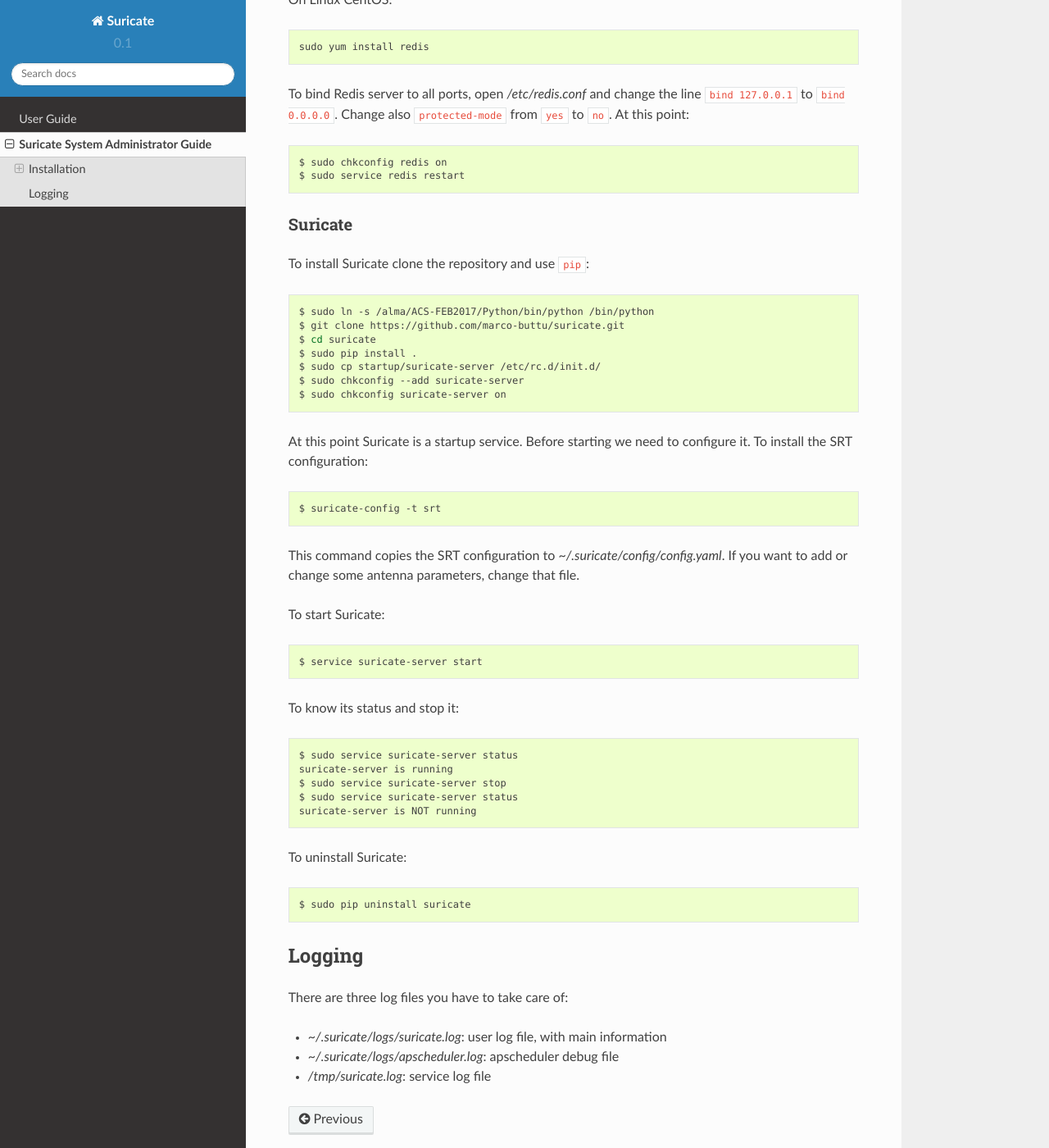
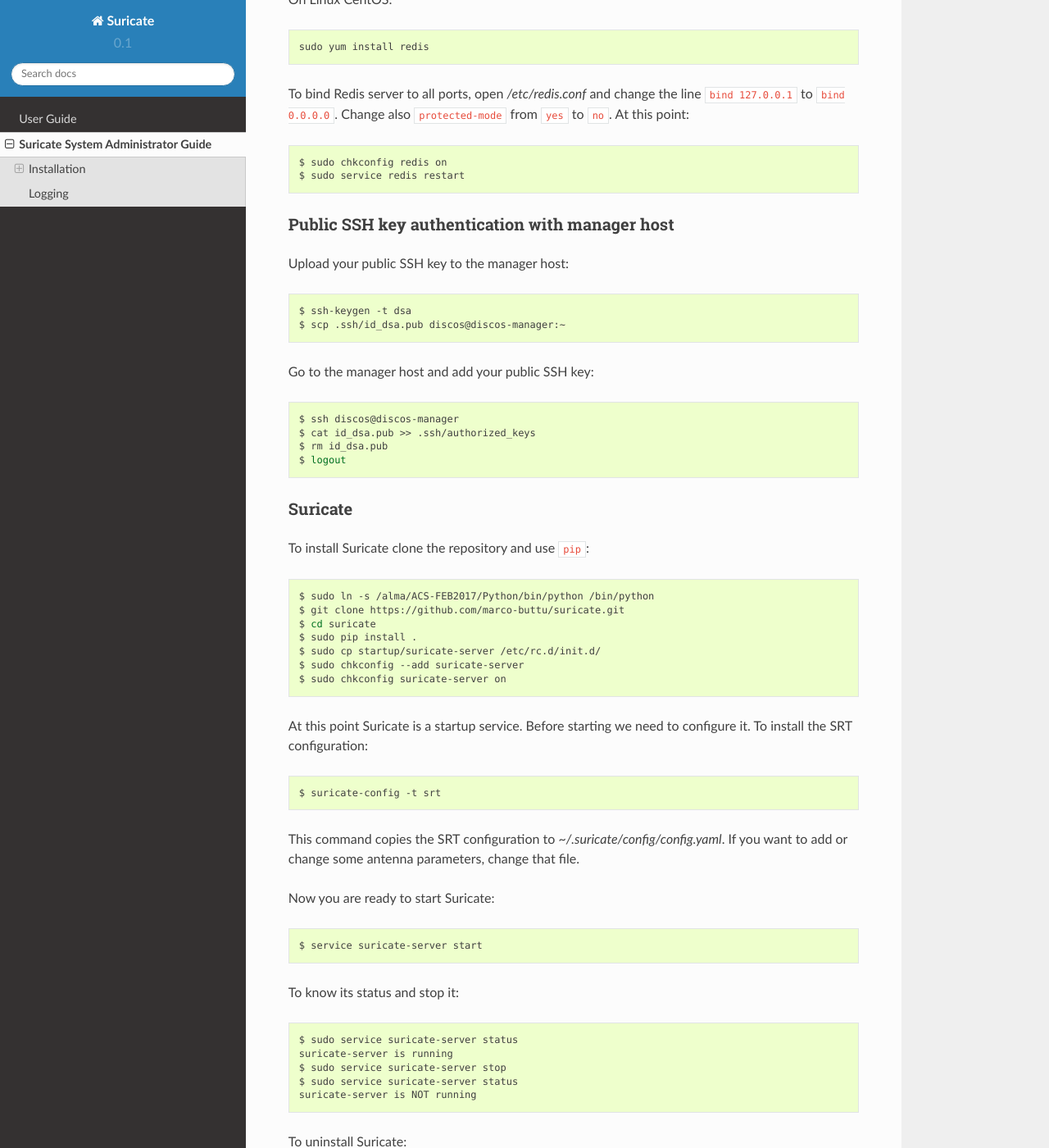
Before and after one commit to discos/suricate, a Sphinx documentation site: the page built from docs/adminguide.rst, in a window 1280 px wide and 1400 px high, scrolled down 703 px. Shown: the whole window at 82% size. Built offline with Sphinx 7.4.7 and the Read the Docs theme 2.0.0, drawn with Linux system fonts in a browser that asks for light colours.

Commit message:
Fixed issue 74

```diff
--- a/docs/adminguide.rst
+++ b/docs/adminguide.rst
@@ -46,6 +46,26 @@
    $ sudo service redis restart
 
 
+Public SSH key authentication with manager host
+-----------------------------------------------
+Upload your public SSH key to the manager host:
+
+.. code-block:: bash
+
+   $ ssh-keygen -t dsa
+   $ scp .ssh/id_dsa.pub discos@discos-manager:~
+
+Go to the manager host and add your public SSH key:
+
+.. code-block:: bash
+
+   $ ssh discos@discos-manager
+   $ cat id_dsa.pub >> .ssh/authorized_keys
+   $ rm id_dsa.pub
+   $ logout
+
+
+
 Suricate
 --------
 To install Suricate clone the repository and use ``pip``:
@@ -70,7 +90,7 @@
 This command copies the SRT configuration to *~/.suricate/config/config.yaml*.
 If you want to add or change some antenna parameters, change that file.
 
-To start Suricate:
+Now you are ready to start Suricate:
 
 .. code-block:: shell
 
```
Also changed, not shown: 1 other file.
